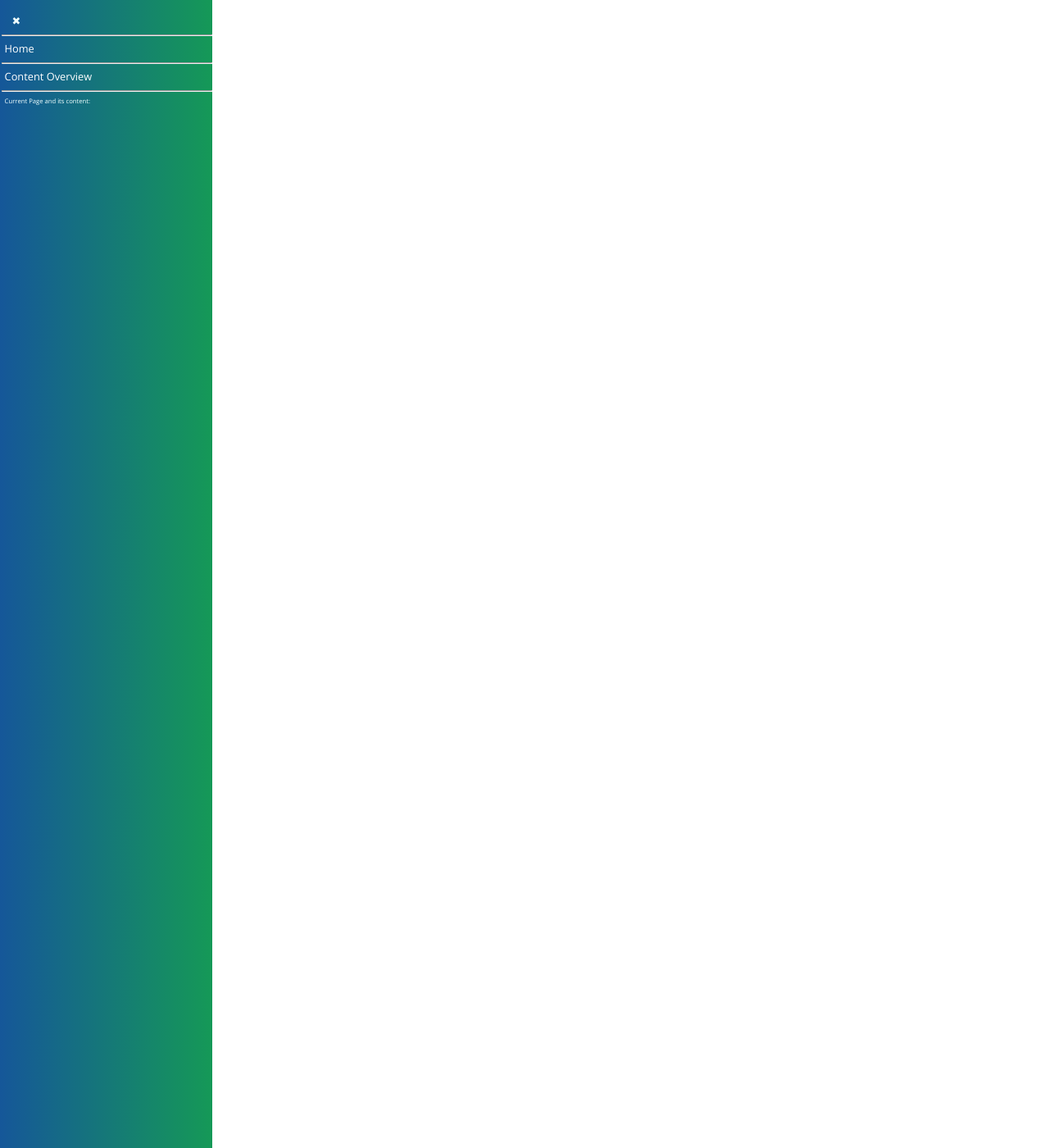
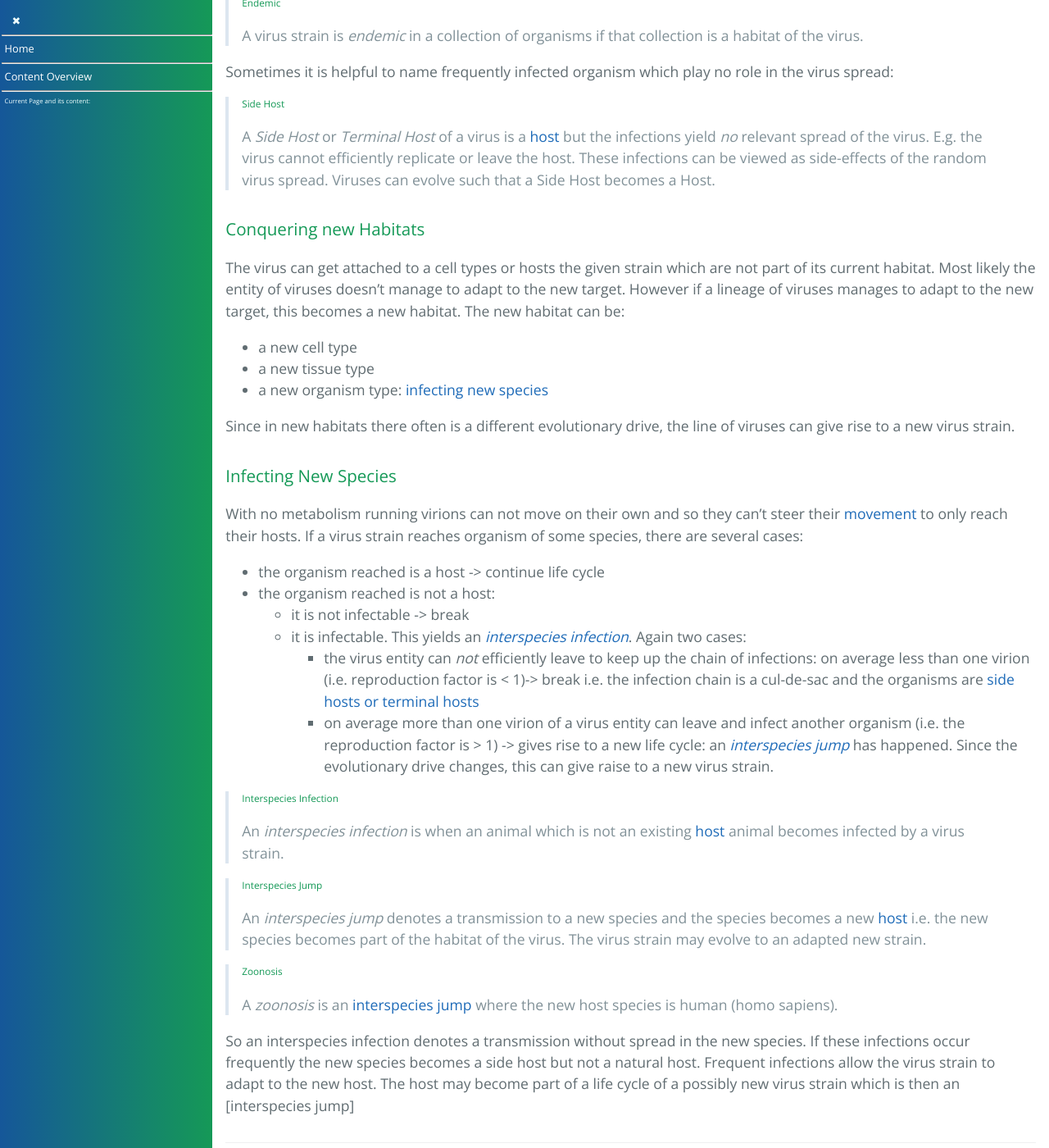
Before and after one commit to forestgrape/coronavirus, a Jekyll site: the page built from 2_biological/life-forms.md, in a window 1280 px wide and 1400 px high, scrolled down 12069 px. Shown: the whole window at 82% size. Built offline with Jekyll 4.4.1, drawn with Linux system fonts in a browser that asks for light colours; our own code applies the rules of GitHub Pages for plain Markdown files; some of the changed text lies outside the part shown.

Commit message:
habitat section moved from cov chapter

```diff
--- a/2_biological/life-forms.md
+++ b/2_biological/life-forms.md
@@ -13,6 +13,10 @@
   * [Virus Classification](#virus-classification)
   * [Virus Entities](#virus-entities)
   * [Movement of Virions](#movement-of-virions)
+* [Habitats](#habitats)
+  * [Organisms Habitats](#organisms-habitats)
+  * [Conquering new Habitats](#conquering-new-habitats)
+  * [Infecting New Species](#infecting-new-species)
 
 
 ## Summary
@@ -341,3 +345,71 @@ The probability to reach a *next* exploitable host, is especially low, due to ma
 * heat
 * chemical environment
 <!--transmission bottleneck important for evolution-->
+
+
+
+
+
+## Habitats
+[in rework]
+As outlined in the chapter taxes of viruses there are a variety of conditions for a virus to start to metabolism and even more too successfully replicate. Environments satisfying the tropisms constraints and frequently reached by viruses, form a place of living. These places are called habitats.
+
+> ###### Habitat
+> The *Habitat* of a virus are the locations which are frequently infected. The locations can be cells, tissues, organs, life forms or groups of life forms.
+
+E.g. Sars-CoV-2 frequently infects alveolar epithelial cells =>
+* the alveolar epithelial cells are a cell habitat
+* the alveolar epithelium a tissue habitat
+* the lower lungs - where these tissue is - are an organ habitat for SARS-2
+* humans are an organism habitat (called hosts) for SARS-2.
+
+###### Core Habitat
+> The core habitat are habitat locations which are relevant for the survival of a virus line.
+
+###### Side Habitat
+> The side habitat denotes infected locations which are not relevant for the spread i.e. viruses lines in a side will not survive.
+
+### Organisms Habitats
+Organisms being a habitat are called hosts.
+
+> ###### Host
+> A *host* of a virus is an organisms habitat of a virus.
+
+Organisms in the habitat of a virus are frequently infected.
+
+> ###### Endemic
+> A virus strain is *endemic* in a collection of organisms if that collection is a habitat of the virus.
+
+Sometimes it is helpful to name frequently infected organism which play no role in the virus spread:
+
+> ###### Side Host
+> A *Side Host* or *Terminal Host* of a virus is a [host](#host) but the infections yield *no* relevant spread of the virus. E.g. the virus cannot efficiently replicate or leave the host. These infections can be viewed as side-effects of the random virus spread. Viruses can evolve such that a Side Host becomes a Host.
+
+### Conquering new Habitats
+The virus can get attached to a cell types or hosts the given strain which are not part of its current habitat. Most likely the entity of viruses doesn't manage to adapt to the new target. However if a lineage of viruses manages to adapt to the new target, this becomes a new habitat.
+The new habitat can be:
+- a new cell type
+- a new tissue type
+- a new organism type: [infecting new species](#infecting-new-species)
+
+Since in new habitats there often is a different evolutionary drive, the line of viruses can give rise to a new virus strain.
+
+### Infecting New Species
+With no metabolism running virions can not move on their own and so they can't steer their [movement](#movement-of-virions) to only reach their hosts. If a virus strain reaches organism of some species, there are several cases:
+* the organism reached is a host -> continue life cycle
+* the organism reached is not a host:
+    - it is not infectable -> break
+    - it is infectable. This yields an [*interspecies infection*](#interspecies-infection). Again two cases:
+        * the virus entity can *not* efficiently leave to keep up the chain of infections: on average less than one virion (i.e. reproduction factor is < 1)-> break i.e. the infection chain is a cul-de-sac and the organisms are [side hosts or terminal hosts](#side-host)
+        * on average more than one virion of a virus entity can leave and infect another organism (i.e. the reproduction factor is > 1) -> gives rise to a new life cycle: an [*interspecies jump*](#interspecies-jump) has happened. Since the evolutionary drive changes, this can give raise to a new virus strain.
+
+> ###### Interspecies Infection
+> An _interspecies infection_ is when an animal which is not an existing [host](#host) animal becomes infected by a virus strain.
+
+> ###### Interspecies Jump
+> An *interspecies jump* denotes a transmission to a new species and the species becomes a new [host](#host) i.e. the new species becomes part of the habitat of the virus. The virus strain may evolve to an adapted new strain.
+
+> ###### Zoonosis
+> A *zoonosis* is an [interspecies jump](#interspecies-jump) where the new host species is human (homo sapiens).
+
+So an interspecies infection denotes a transmission without spread in the new species. If these infections occur frequently the new species becomes a side host but not a natural host. Frequent infections allow the virus strain to adapt to the new host. The host may become part of a life cycle of a possibly new virus strain which is then an [interspecies jump]
```
